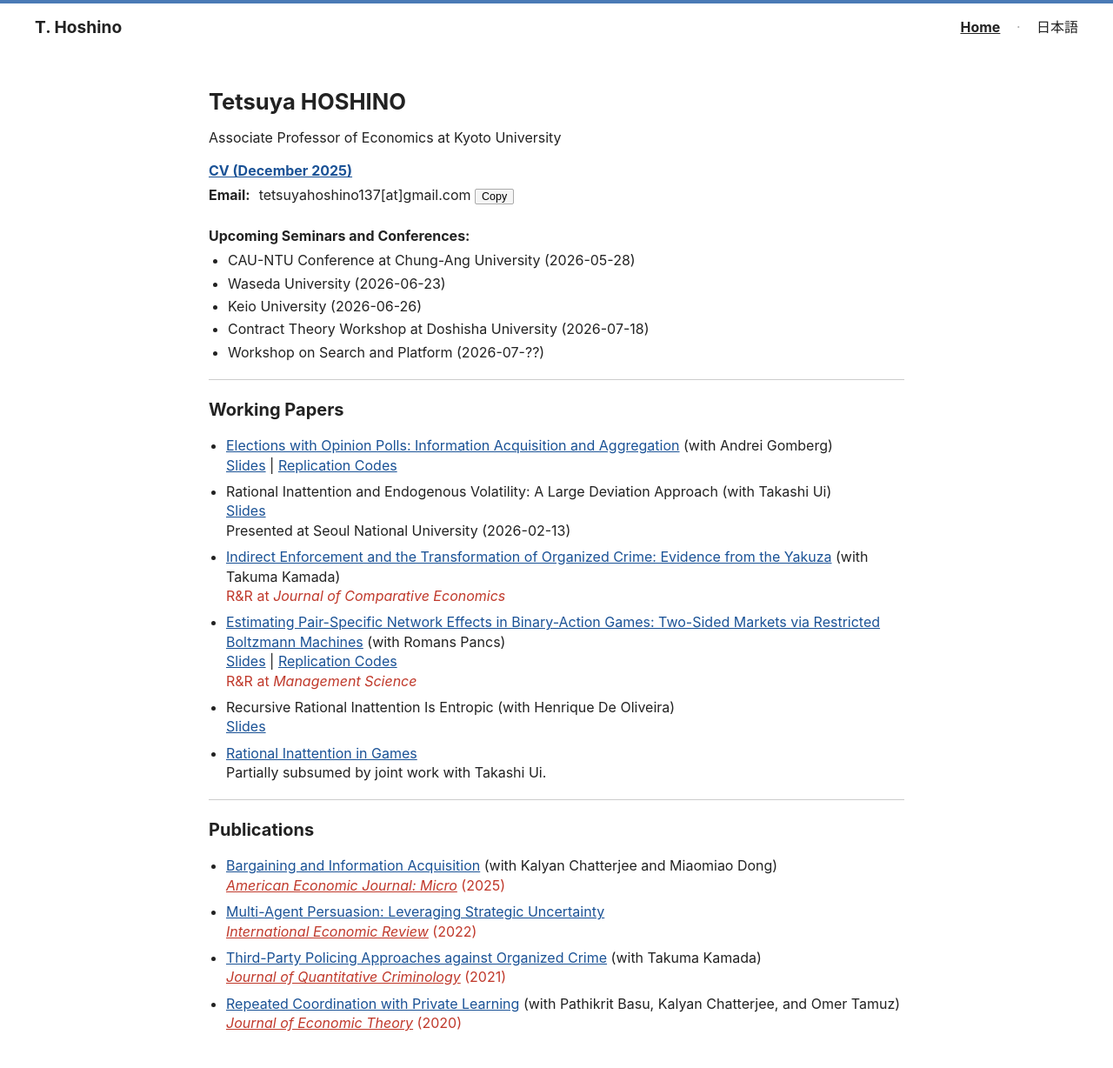
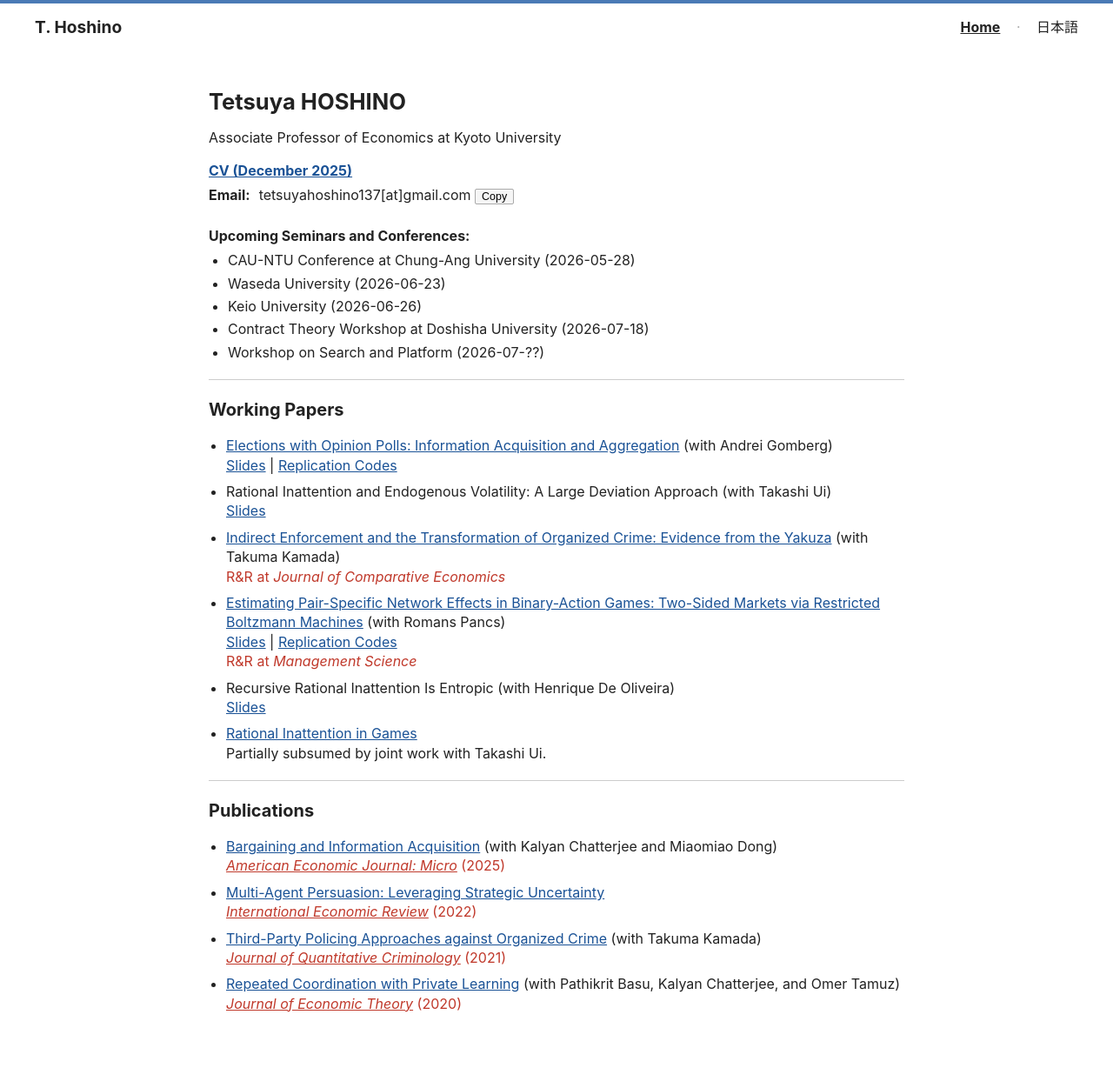
Before and after one commit to tetsuyahoshino137/tetsuyahoshino137.github.io, a Jekyll site: the page built from index.md, in a window 1280 px wide. Shown: the whole page at 87% size. Built offline with Jekyll 4.4.1, drawn with Linux system fonts in a browser that asks for light colours; after the commit the page ends 1205 px from its top, so only the background shows below that.

Commit message:
Update index.md

```diff
--- a/index.md
+++ b/index.md
@@ -39,7 +39,6 @@ title: Home
 
 - Rational Inattention and Endogenous Volatility: A Large Deviation Approach (with Takashi Ui)
   [Slides](slides/HoshinoUi_BRIC.pdf)
-  Presented at Seoul National University (2026-02-13)
 
 - [Indirect Enforcement and the Transformation of Organized Crime: Evidence from the Yakuza](papers/HoshinoKamada260125.pdf) (with Takuma Kamada)
   <span class="red">R&R at *Journal of Comparative Economics*</span>
```
